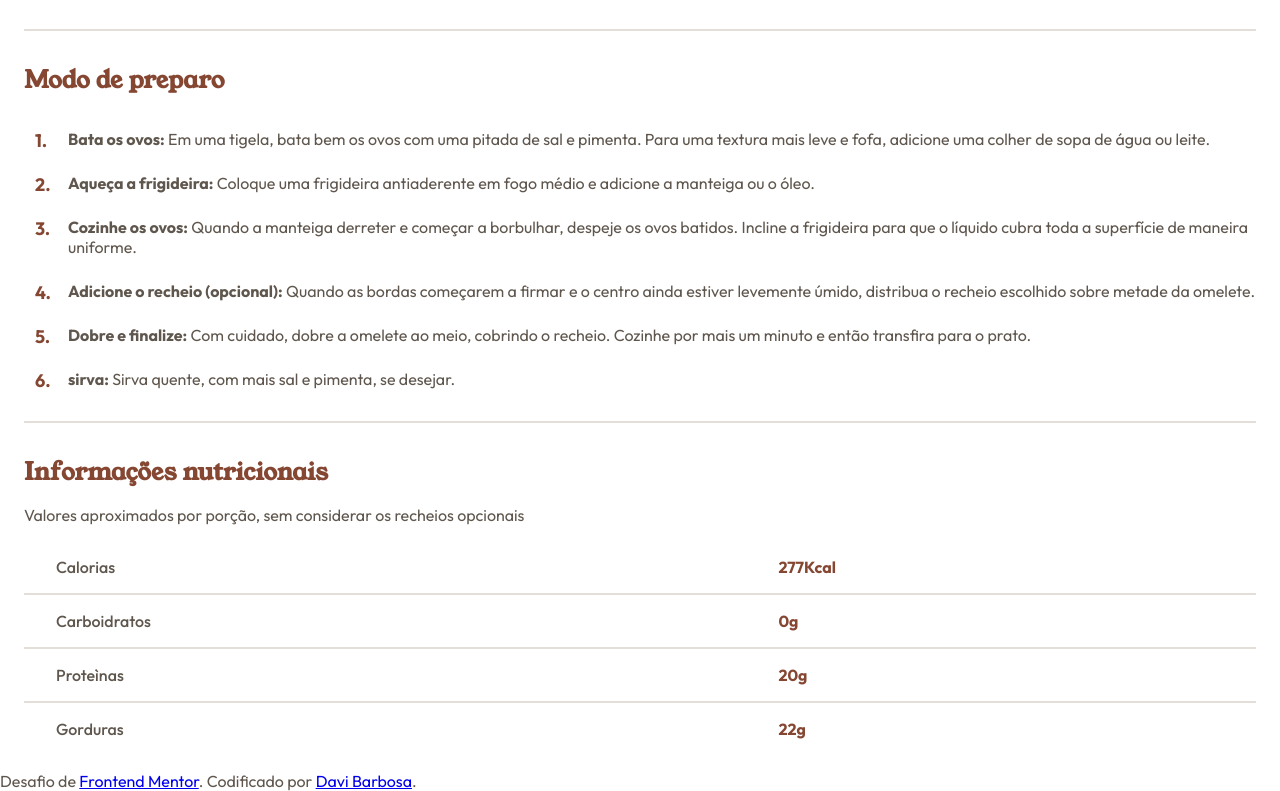
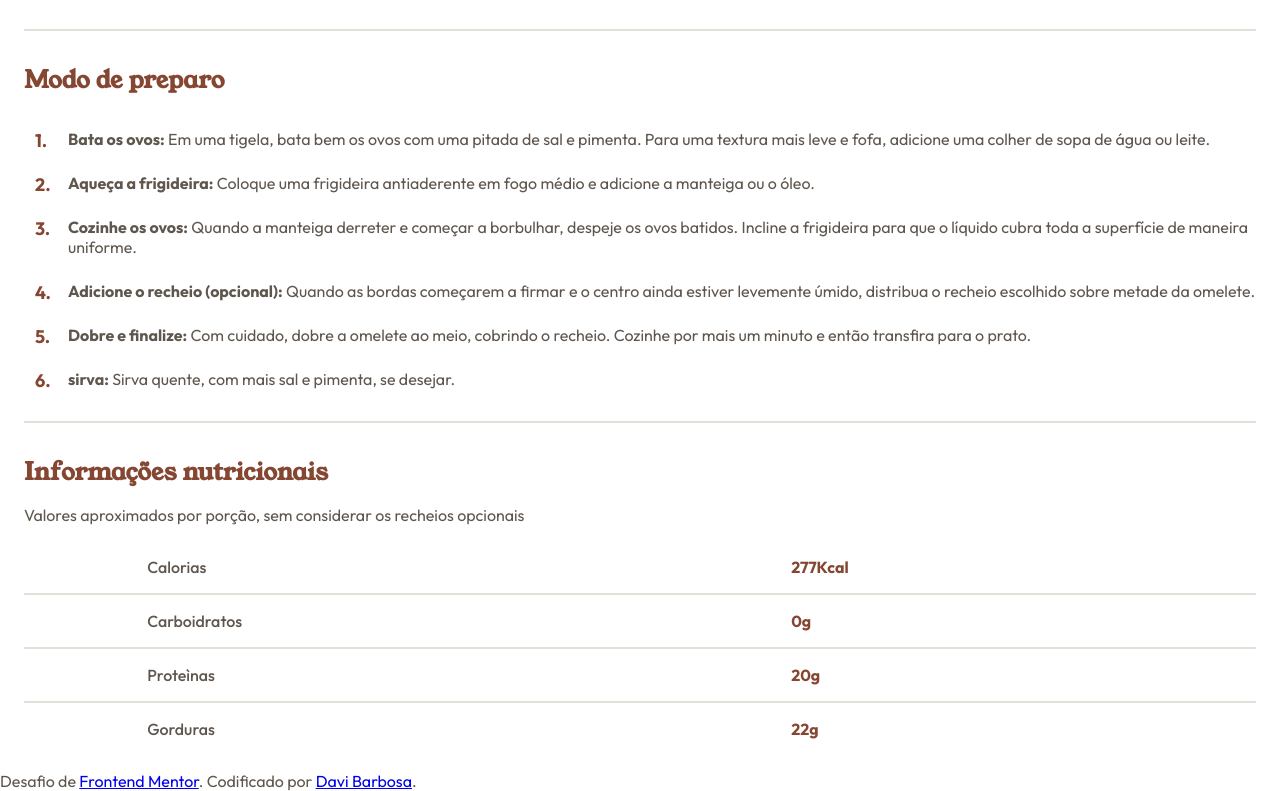
Before and after one commit to davibarbosadev/frontend-mentor-challenges, a plain HTML site: page recipe-page/index.html in a window 1280 px wide. Shown: the part 784-1575 px from the top of the page. Drawn offline with Linux system fonts and the light colour scheme.

Commit message:
update nutrition section

```diff
--- a/recipe-page/assets/styles/nutrition.css
+++ b/recipe-page/assets/styles/nutrition.css
@@ -12,16 +12,19 @@
 }
 
 .nutrition__table td {
-    padding: 1.6rem 0 0 3.2rem;
+    padding: 1.6rem 0;
+    border-bottom: 2px solid var(--clr-stone-150);
 }
 
-.nutrition__table tr:not(:last-child) td {
-    border-bottom: 2px solid var(--clr-stone-150);
-    padding-bottom: 1.6rem;
+.nutrition__table tr:last-child td {
+    padding-bottom: 0;
+    border-bottom: none;
 }
 
 .nutrition__table td:first-child {
+    padding-left: 10%;
     font-weight: 500;
+    transition: all .7s ease-in;
 }
 
 .nutrition__table td:last-child {
```
